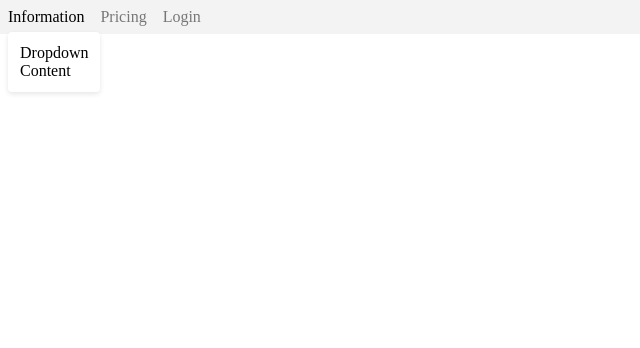
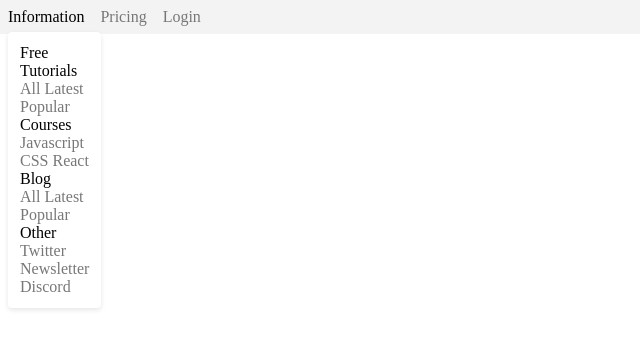
Before and after one commit to scottjohnstonsco/odin-dropdown, a plain HTML site: page index.html in a window 1280 px wide. Both pictures are taken after a click on the button "Information". Shown: the whole page, without its empty margins (0-640 px from the left). Drawn offline with Linux system fonts and the light colour scheme.

Commit message:
added more drop down fields for the information drop down yet to be styled

```diff
--- a/index.html
+++ b/index.html
@@ -11,12 +11,39 @@
     <div class="header">
         <div class="dropdown"data-dropdown>
             <button class="link" data-dropdown-button> Information</button>
-            <div class="dropdown-menu">
-                Dropdown Content
-            </div>
-        </div>
-    <a href="#" class="link"> Pricing</a>
-    <button class="link" data-dropdown-button>Login</button>
+            <div class="dropdown-menu information-grid">
+                <div>
+                    <div class="dropdown-heading">Free Tutorials</div>
+                    <div class="dropdown-links">
+                        <a href="#" class="link">All</a>
+                        <a href="#" class="link">Latest</a>
+                        <a href="#" class="link">Popular</a>
+                    </div>
+                    <div class="dropdown-heading">Courses</div>
+                    <div class="dropdown-links">
+                        <a href="#" class="link">Javascript</a>
+                        <a href="#" class="link">CSS</a>
+                        <a href="#" class="link">React</a>
+                    </div>
+
+                    <div class="dropdown-heading">Blog</div>
+                    <div class="dropdown-links">
+                        <a href="#" class="link">All</a>
+                        <a href="#" class="link">Latest</a>
+                        <a href="#" class="link">Popular</a>
+                    </div>
+                </div>
+
+                    <div class="dropdown-heading">Other</div>
+                    <div class="dropdown-links">
+                        <a href="#" class="link">Twitter</a>
+                        <a href="#" class="link">Newsletter</a>
+                        <a href="#" class="link">Discord</a>
+                    </div>
+                    </div>
+                </div>
+            <a href="#" class="link"> Pricing</a>
+            <button class="link" data-dropdown-button>Login</button>
     </div>
 
 </body>
```
